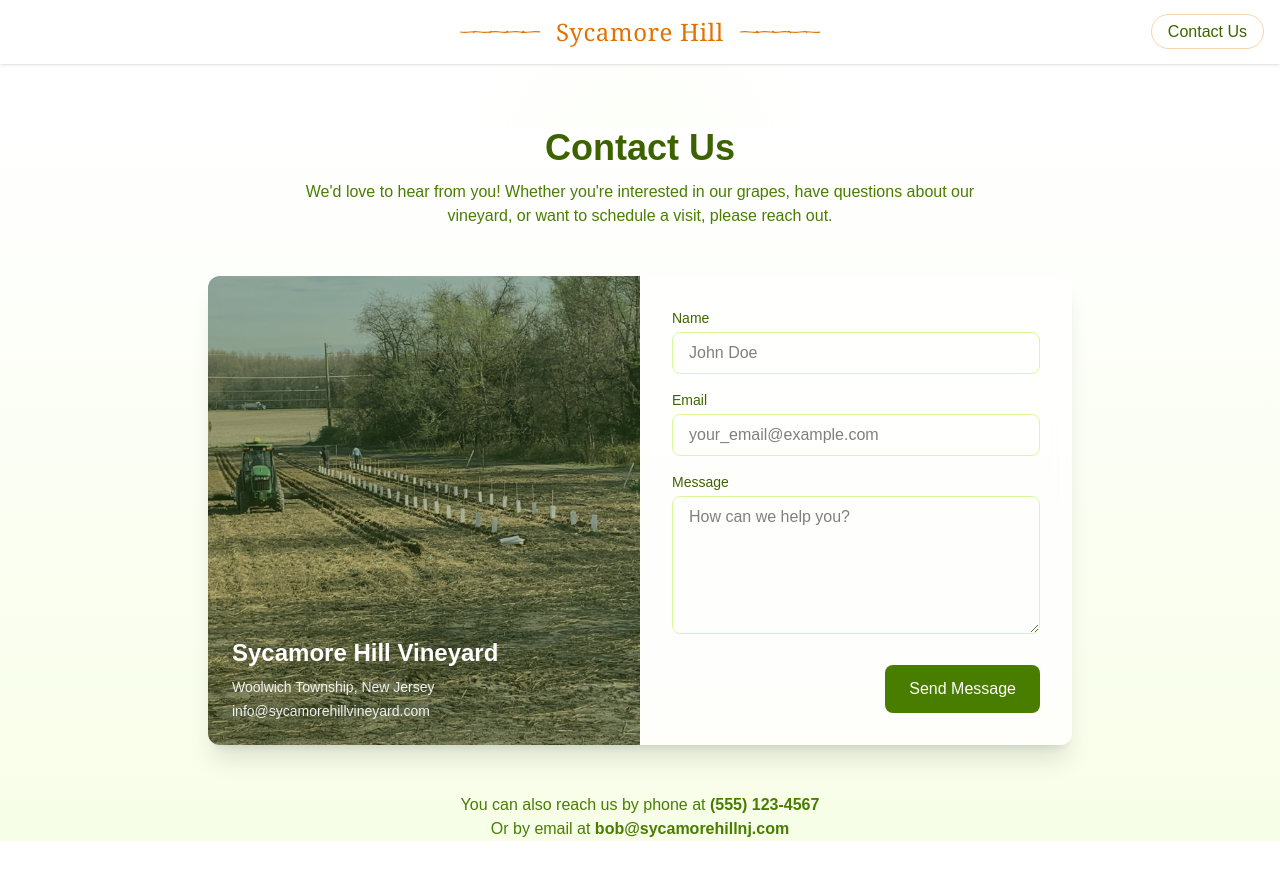
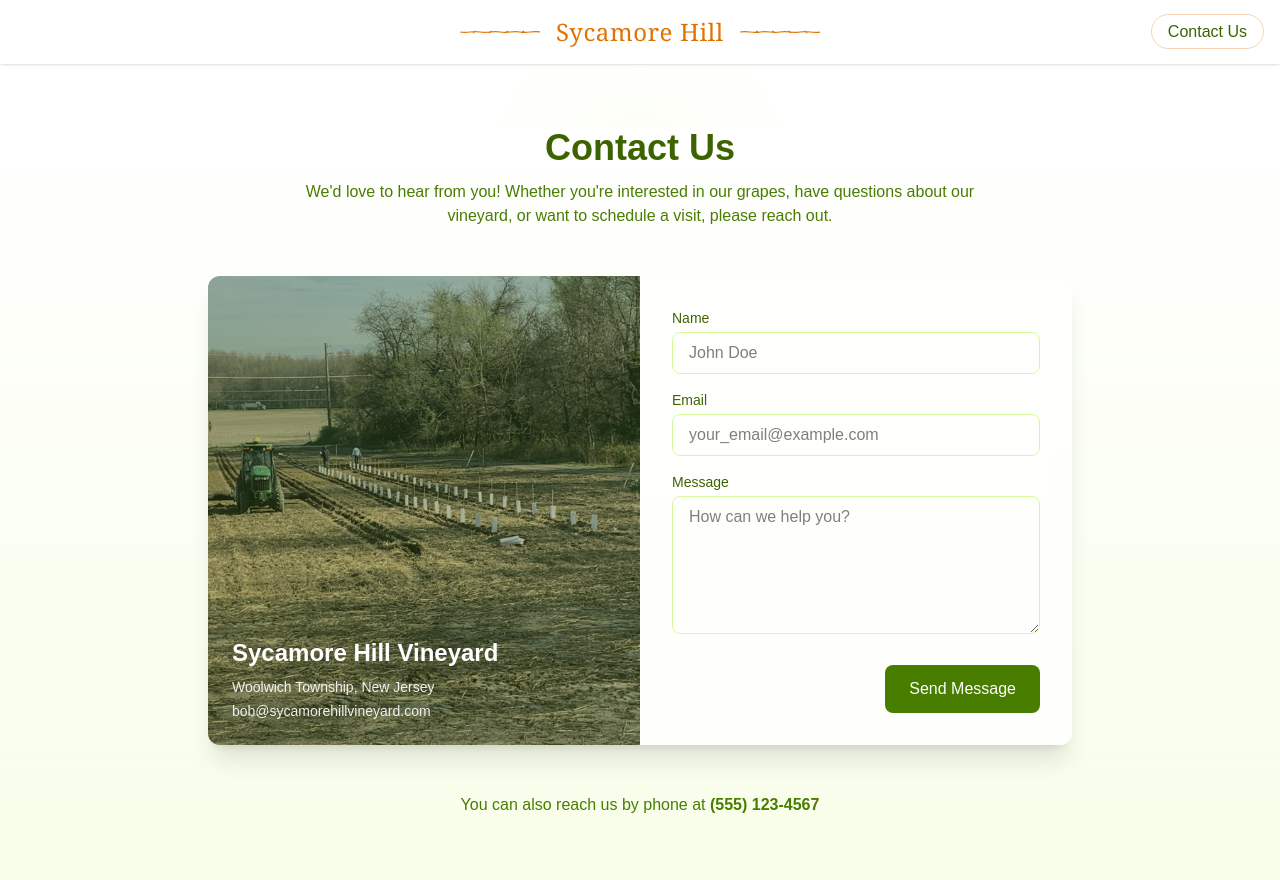
Before and after one commit to mikefreno/Sycamore-hill-redux, a Next.js app: page /contact in a window 1280 px wide. Shown: the top 880 px of the page. Before the commit the page ends 841 px from the top, so only its background shows below. Built offline with nearby package versions, Linux system fonts and the light colour scheme.

Commit message:
fixes for build

```diff
--- a/src/app/contact/page.tsx
+++ b/src/app/contact/page.tsx
@@ -15,7 +15,6 @@ export default function ContactPage() {
   const [countDown, setCountDown] = useState<number>(0);
   const timerIdRef = useRef<number | NodeJS.Timeout | null>(null);
 
-  // Calculate remaining time from cookie
   const calcRemainder = (timer: string) => {
     const expires = new Date(timer);
     const remaining = expires.getTime() - Date.now();
@@ -111,14 +110,14 @@ export default function ContactPage() {
   };
 
   return (
-    <div className="flex-1 bg-gradient-to-b from-white to-lime-50 mt-16">
+    <div className="min-h-screen bg-gradient-to-b from-white to-lime-50 mt-16">
       <div className="container mx-auto max-w-4xl px-4 mt-[10%]">
         <div className="relative mb-12 text-center">
           <h1 className="text-4xl font-bold text-lime-800 mb-3">Contact Us</h1>
           <p className="text-lime-700 max-w-2xl mx-auto">
-            We'd love to hear from you! Whether you're interested in our grapes,
-            have questions about our vineyard, or want to schedule a visit,
-            please reach out.
+            We&apos;d love to hear from you! Whether you&apos;re interested in
+            our grapes, have questions about our vineyard, or want to schedule a
+            visit, please reach out.
           </p>
           <div className="absolute -z-10 left-1/2 top-1/2 -translate-x-1/2 -translate-y-1/2 w-32 h-32 rounded-full bg-lime-100 opacity-50 blur-3xl"></div>
         </div>
@@ -140,7 +139,7 @@ export default function ContactPage() {
                   Woolwich Township, New Jersey
                 </p>
                 <p className="text-sm opacity-90">
-                  info@sycamorehillvineyard.com
+                  bob@sycamorehillvineyard.com
                 </p>
               </div>
             </div>
@@ -252,9 +251,6 @@ export default function ContactPage() {
           <p>
             You can also reach us by phone at{" "}
             <span className="font-semibold">(555) 123-4567</span>
-            <br />
-            Or by email at{" "}
-            <span className="font-semibold">bob@sycamorehillnj.com</span>
           </p>
         </div>
       </div>
--- a/src/components/HomeContent.tsx
+++ b/src/components/HomeContent.tsx
@@ -10,7 +10,7 @@ export default function HomeContent() {
           Established in 2022, Sycamore Hill Vineyard focuses on producing
           premium wine grapes through meticulous vineyard management. Our 3.4
           acres feature Cabernet Sauvignon and Cabernet Franc varietals that
-          thrive in New Jersey's unique terroir.
+          thrive in New Jersey's unique terrain.
         </p>
 
         <p className="mb-6">
--- a/src/components/StoryModal.tsx
+++ b/src/components/StoryModal.tsx
@@ -88,7 +88,7 @@ export default function StoryModal() {
             <p className="mb-4">
               Bob, a retired engineer with roots in South Jersey, developed his
               love for agriculture visiting his uncle's farm in Vineland. His
-              path crossed with Mary Kay's at a local vineyard, and their shared
+              path crossed with Mary Kay at a local vineyard, and their shared
               passion for wine led to marriage in Napa Valley, where the dream
               of their own vineyard was born.
             </p>
@@ -96,8 +96,8 @@ export default function StoryModal() {
             <p className="mb-4">
               In 2022, they transformed 17 acres of fertile farmland into
               Sycamore Hill Vineyard, planting 1.7 acres each of Cabernet
-              Sauvignon and Cabernet Franc. The vineyard's first harvest in 2024
-              marked a significant milestone, celebrated with family and
+              Sauvignon and Cabernet Franc. The vineyard&apos;s first harvest in
+              2024 marked a significant milestone, celebrated with family and
               friends.
             </p>
 
--- a/src/utils/hooks.tsx
+++ b/src/utils/hooks.tsx
@@ -1,5 +1,5 @@
 "use client";
-import { useEffect, useState, type RefObject } from "react";
+import { useEffect, type RefObject } from "react";
 
 type Refs = RefObject<HTMLElement | null>[];
 
```
